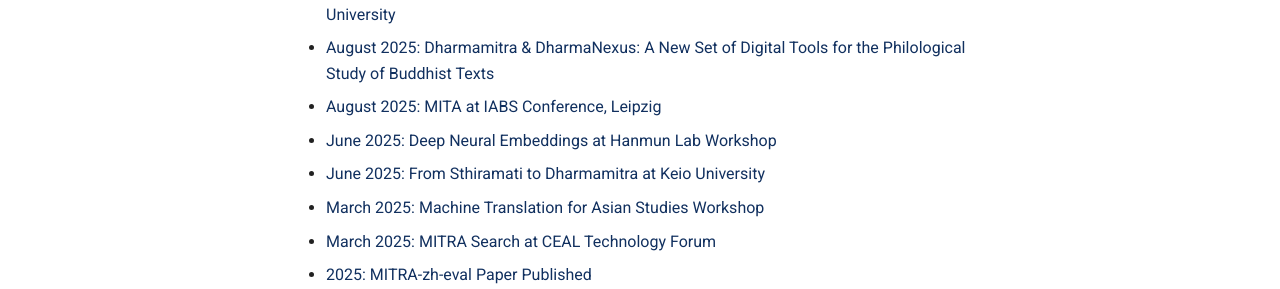
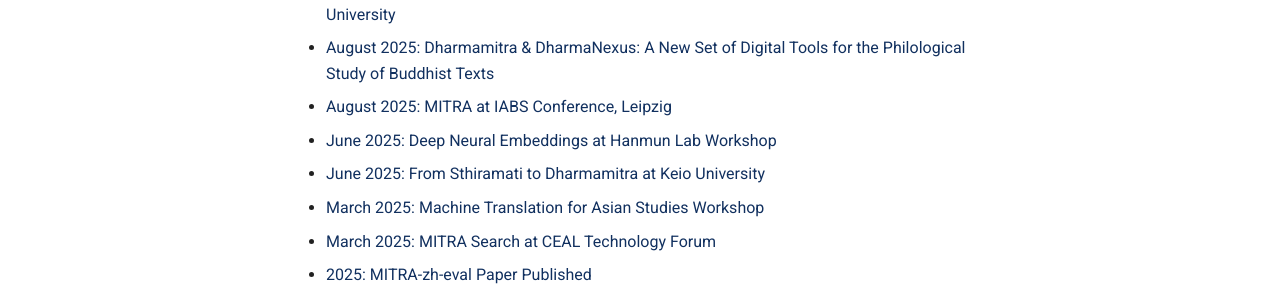
Before and after one commit to dharmamitra/dharmamitra-guides, an MkDocs documentation site: the page built from docs/index.md, in a window 1280 px wide and 900 px high, scrolled down 1230 px. Shown: the part 476-765 px from the top of the window. Built offline with MkDocs 1.6.1 and Material for MkDocs 9.7.7, drawn with Linux system fonts in a browser that asks for light colours.

Commit message:
Update index.md

```diff
--- a/docs/index.md
+++ b/docs/index.md
@@ -34,7 +34,7 @@
 - [October 2025:Buddhist Philology and AI](news.md#Machine-Learning-and-Large-Language-Models-in-Buddhist-Studies-The-Dharmamitra-Project)
 - [September 2025: Dharmamitra and DharmaNexus presentation at the National Taiwan University](news.md#Dharmamitra-and-DharmaNexus-presentation-at-the-National-Taiwan-University)
 - [August 2025: Dharmamitra & DharmaNexus: A New Set of Digital Tools for the Philological Study of Buddhist Texts](news.md#Dharmamitra-DharmaNexus-A-New-Set-of-Digital-Tools-for-the-Philological-Study-of-Buddhist-Texts)
-- [August 2025: MITA at IABS Conference, Leipzig](news.md#august-2025-mita-at-iabs-conference-leipzig)
+- [August 2025: MITRA at IABS Conference, Leipzig](news.md#august-2025-mita-at-iabs-conference-leipzig)
 - [June 2025: Deep Neural Embeddings at Hanmun Lab Workshop](news.md#june-2025-deep-neural-embeddings-at-hanmun-lab-workshop)
 - [June 2025: From Sthiramati to Dharmamitra at Keio University](news.md#june-2025-from-sthiramati-to-dharmamitra-at-keio-university)
 - [March 2025: Machine Translation for Asian Studies Workshop](news.md#march-2025-machine-translation-for-asian-studies-workshop)
```
